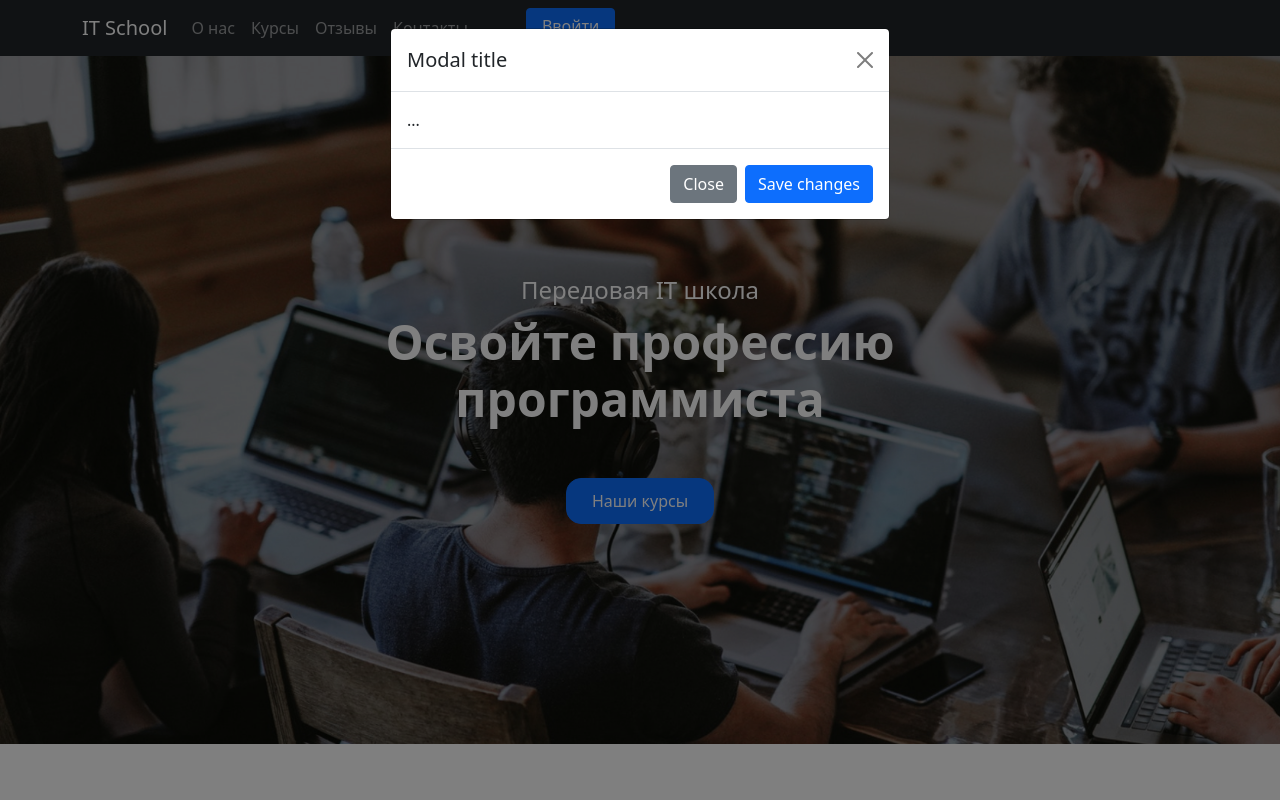
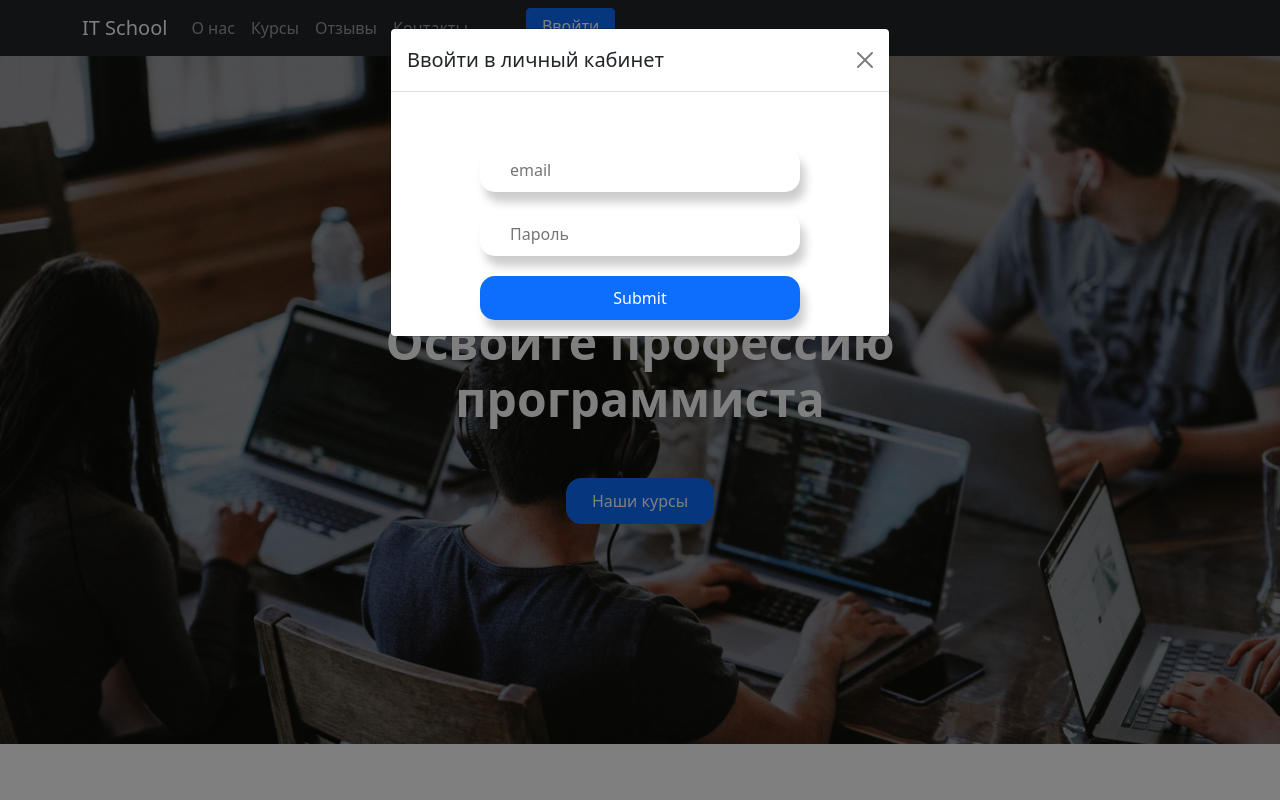
Before and after one commit to NursMj/IT-school, a website: page src/index.html in a window 1280 px wide. Both pictures are taken after a click on the button "Ввойти". Shown: the top 800 px of the page. Drawn offline with nearby package versions, Linux system fonts and the light colour scheme; files that its build step writes are made by us from their sources.

Commit message:
edited modal

```diff
--- a/src/index.html
+++ b/src/index.html
@@ -251,7 +251,7 @@
         <div class="container">
             <h3 class="title">Получить консултацию</h3>
             <form action="" class="callback-form">
-                <input type="text" placeholder="email">
+                <input type="email" placeholder="email">
                 <input type="text" placeholder="Имя">
                 <input type="text" placeholder="Тел">
                 <input type="submit" placeholder="Отправить" class="btn btn-primary btns">
@@ -325,15 +325,15 @@
         <div class="modal-dialog">
         <div class="modal-content">
             <div class="modal-header">
-            <h5 class="modal-title" id="exampleModalLabel">Modal title</h5>
+            <h5 class="modal-title" id="exampleModalLabel">Ввойти в личный кабинет</h5>
             <button type="button" class="btn-close" data-bs-dismiss="modal" aria-label="Close"></button>
             </div>
             <div class="modal-body">
-            ...
-            </div>
-            <div class="modal-footer">
-            <button type="button" class="btn btn-secondary" data-bs-dismiss="modal">Close</button>
-            <button type="button" class="btn btn-primary">Save changes</button>
+                <form action="" class="callback-form">
+                    <input type="email" placeholder="email">
+                    <input type="password" placeholder="Пароль">
+                    <input type="submit" placeholder="Отправить" class="btn btn-primary btns">
+                </form>
             </div>
         </div>
         </div>
--- a/src/js/main.js
+++ b/src/js/main.js
@@ -17,18 +17,3 @@ const burger = document.querySelector('.navbar-toggler');
 burger.addEventListener('click', () => {
   document.querySelector('#navbarNav').classList.toggle('collapse')
 })
-
-// const login = document.querySelector('#login');
-
-// login.addEventListener('click', (e) => {
-//   e.preventDefault();
-
-
-// })
-
-let myModal = document.getElementById('myModal')
-let myInput = document.getElementById('myInput')
-
-myModal.addEventListener('shown.bs.modal', function () {
-  myInput.focus()
-})
--- a/src/scss/header/header.scss
+++ b/src/scss/header/header.scss
@@ -1,4 +1,8 @@
 .login {
     margin-left: 50px;
     padding: 5px 15px;
+
+    @media (max-width: 991px) {
+        margin-left: 0;
+    }
 }
```
Also changed, not shown: src/css/style.min.css, src/js/main.min.js.
